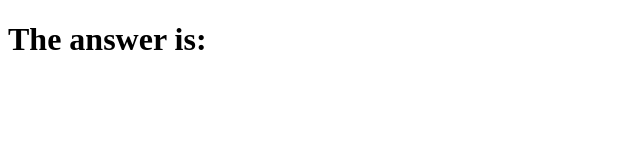
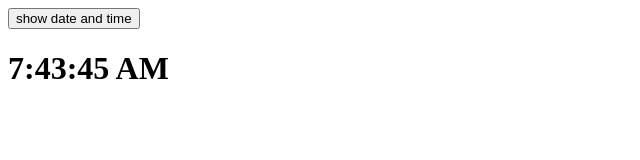
Before and after one commit to bacha-11/javascripts, a plain HTML site: page index.html in a window 1280 px wide. Shown: the whole page, without its empty margins (0-640 px from the left). Drawn offline with Linux system fonts and the light colour scheme.

Commit message:
show datetime and runing time in template

```diff
--- a/basic.js
+++ b/basic.js
@@ -234,20 +234,38 @@
 // console.log(newNumber)
 
 
-let currentdate = new Date()
-console.log(currentdate)
-console.log(currentdate.toString());
-console.log(currentdate.toLocaleDateString());
-console.log(currentdate.toLocaleString())
-console.log(currentdate.toTimeString())
-console.log(currentdate.toUTCString())
-console.log(currentdate.getDate())
-console.log(currentdate.getDay())
-console.log(currentdate.getFullYear())
-console.log(currentdate.getHours())
-console.log(currentdate.getMonth())
-console.log(currentdate.getTime())
-console.log(currentdate.getTimezoneOffset())
+// let currentdate = new Date()
+// console.log(currentdate)
+// console.log(currentdate.toString());
+// console.log(currentdate.toLocaleDateString());
+// console.log(currentdate.toLocaleString())
+// console.log(currentdate.toTimeString())
+// console.log(currentdate.toUTCString())
+// console.log(currentdate.getDate())
+// console.log(currentdate.getDay())
+// console.log(currentdate.getFullYear())
+// console.log(currentdate.getHours())
+// console.log(currentdate.getMonth())
+// console.log(currentdate.getTime())
+// console.log(currentdate.getTimezoneOffset())
 
-let nowdate = Date.now()
-console.log(nowdate);
+// let nowdate = Date.now()
+// console.log(nowdate);
+
+
+function show_date(){
+    let currentdate = new Date()
+    let date = currentdate.toLocaleDateString()
+    document.getElementById('date_demo').innerHTML = date
+
+    let time = currentdate.toLocaleTimeString()
+    document.getElementById('time_demo').innerHTML = time
+}
+
+(function(){
+    setInterval(() => {
+        let currentdate = new Date()
+        let time = currentdate.toLocaleTimeString();
+        document.getElementById('runing_time').innerHTML = time;
+    }, 1000);
+})();
--- a/index.html
+++ b/index.html
@@ -7,7 +7,10 @@
     <title>Learn JavaScripts</title>
 </head>
 <body>
-    <h1 id="add">The answer is: </h1>
+    <button onclick="show_date()">show date and time</button>
+    <h1 id="date_demo"> </h1>
+    <h1 id="time_demo"></h1>
+    <h1 id="runing_time"></h1>
 
     <script src="basic.js"></script>
 </body>
```
